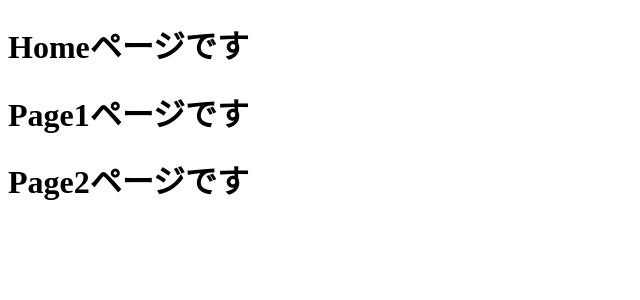
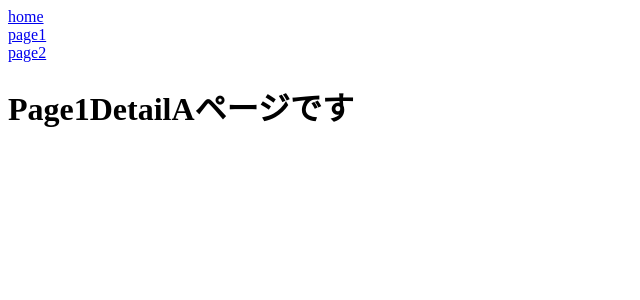
Before and after one commit to kajiharaj1/lean-react, a React (Create React App) app in the folder docker/app/react-router/: page /page1/detailA in a window 1280 px wide. Shown: the top 300 px of the page, without its empty margins (0-640 px from the left). Built offline with nearby package versions, Linux system fonts and the light colour scheme.

Commit message:
ネストされたページ遷移

```diff
--- a/docker/app/react-router/package.json
+++ b/docker/app/react-router/package.json
@@ -14,7 +14,6 @@
     "react-dom": "^17.0.2",
     "react-router-dom": "^6.2.1",
     "react-scripts": "5.0.0",
-    "typescript": "^4.5.5",
     "web-vitals": "^2.1.4"
   },
   "scripts": {
@@ -42,6 +41,8 @@
     ]
   },
   "devDependencies": {
-    "@types/react-router-dom": "^5.3.3"
+    "@types/react-router-dom": "^5.3.3",
+    "ts-loader": "^9.2.6",
+    "typescript": "^4.5.5"
   }
 }
--- a/docker/app/react-router/src/App.tsx
+++ b/docker/app/react-router/src/App.tsx
@@ -1,18 +1,30 @@
 import React from 'react';
-import { BrowserRouter } from "react-router-dom";
+import { BrowserRouter, Link, Routes, Route, Outlet } from "react-router-dom";
 
 import { Home } from './Home'
 import { Page1 } from './Page1'
+import { Page1DetailA } from './Page1DetailA';
+import { Page1DetailB } from './Page1DetailB';
 import { Page2 } from './Page2'
 
 function App() {
   return (
     <BrowserRouter>
       <div className="App">
-        <Home />
-        <Page1 />
-        <Page2 />
+        <Link to="/">home</Link>
+        <br />
+        <Link to="/page1">page1</Link>
+        <br />
+        <Link to="/page2">page2</Link>
       </div>
+      <Routes>
+        <Route path="/" element={<Home />} />
+        <Route path="/page1/detailA" element={<Page1DetailA />} />
+        <Route path="/page1" element={<Page1 />} />
+          <Route path="/page1/detailA" element={<Page1DetailA />} />
+          <Route path="/page1/detailB" element={<Page1DetailB />} />
+        <Route path="/page2" element={<Page2 />} />
+      </Routes>
     </BrowserRouter>
   );
 }
--- a/docker/app/react-router/src/Page1.tsx
+++ b/docker/app/react-router/src/Page1.tsx
@@ -1,7 +1,12 @@
+import { Link, Outlet } from "react-router-dom"
 export const Page1 = () => {
     return (
         <div>
             <h1>Page1ページです</h1>
+            <Link to="/page1/detailA">DetailA</Link>
+            <br />
+            <Link to="/page1/detailB">DetailB</Link>
+            <Outlet />
         </div>
     )
 }
--- /dev/null
+++ b/docker/app/react-router/src/Page1DetailA.tsx
@@ -0,0 +1,7 @@
+export const Page1DetailA = () => {
+    return (
+        <div>
+            <h1>Page1DetailAページです</h1>
+        </div>
+    )
+}
--- /dev/null
+++ b/docker/app/react-router/src/Page1DetailB.tsx
@@ -0,0 +1,7 @@
+export const Page1DetailB = () => {
+    return (
+        <div>
+            <h1>Page1DetailBページです</h1>
+        </div>
+    )
+}
```
Also changed, not shown: 1 other file (tests, documents, lock files or other folders).
